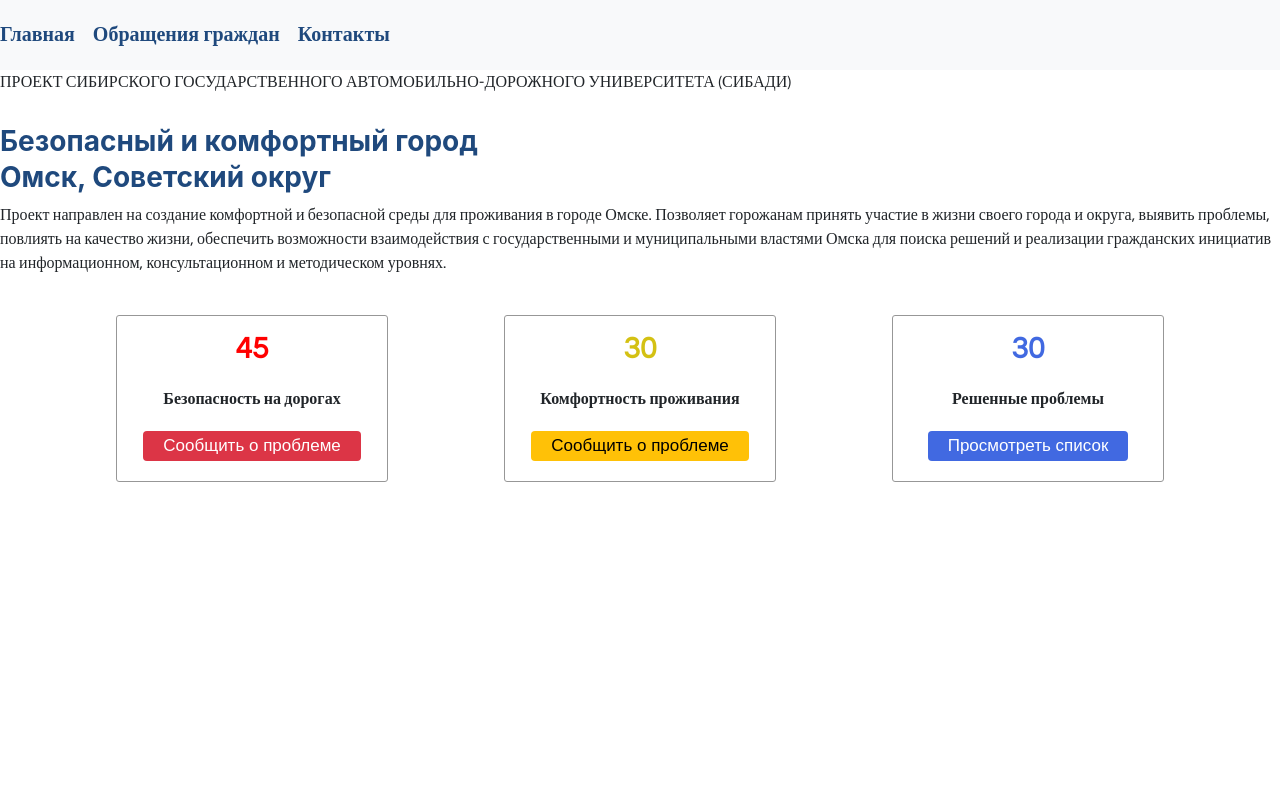
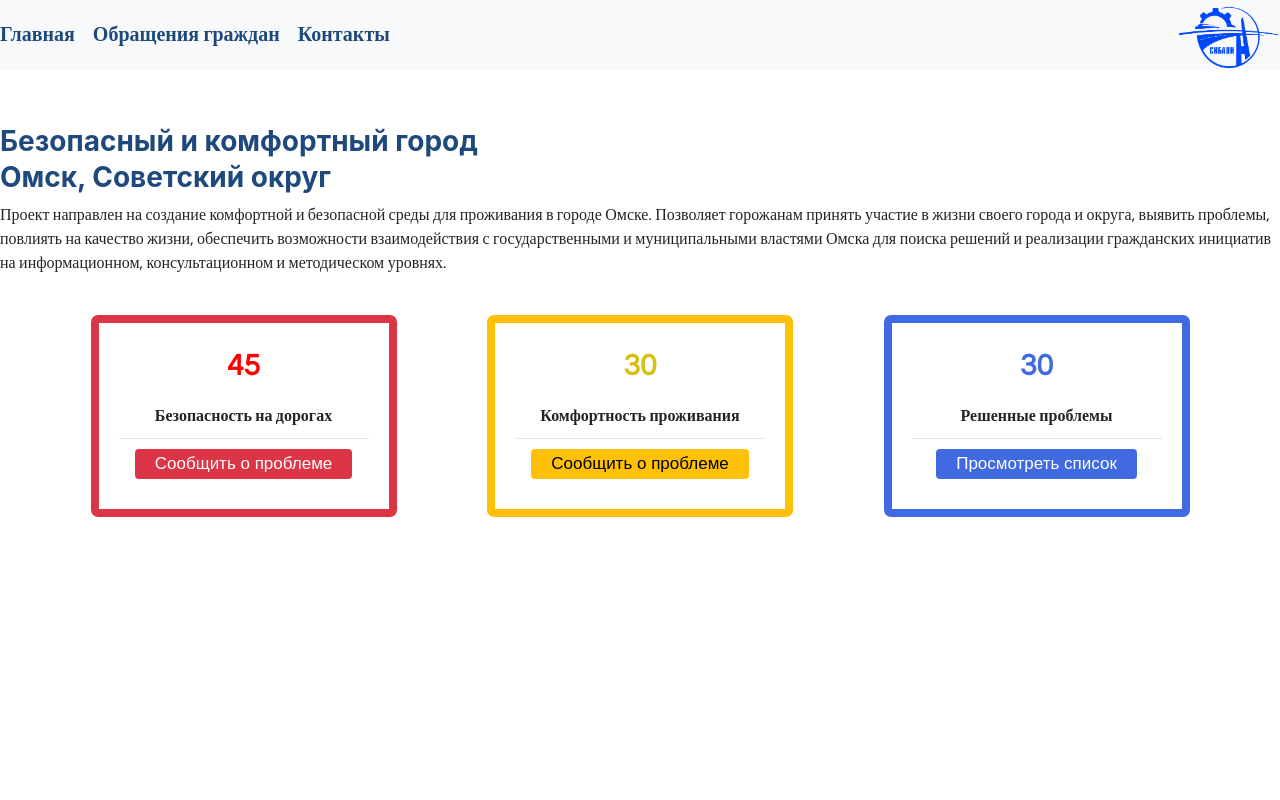
Before and after one commit to MaximShuvalov/SafeCity, a website: page UI/index.html in a window 1280 px wide. Shown: the top 800 px of the page. Drawn offline with nearby package versions, Linux system fonts and the light colour scheme.

Commit message:
header and stats border changes

```diff
--- a/UI/index.html
+++ b/UI/index.html
@@ -11,6 +11,7 @@
 <body>
     <header class="header">
 		<div class="container">
+            <div class="header__wraper">
                 <div class="header__menu">
                     <ul class="header__nav">
                         <li class="header__nav-item"><a href="#">Главная</a></li>
@@ -18,7 +19,8 @@
                         <li class="header__nav-item"><a href="#">Контакты</a></li>
                     </ul>
                 </div>
-            <p>ПРОЕКТ СИБИРСКОГО ГОСУДАРСТВЕННОГО АВТОМОБИЛЬНО-ДОРОЖНОГО УНИВЕРСИТЕТА (СИБАДИ)</p>
+                <!-- <p>ПРОЕКТ СИБИРСКОГО ГОСУДАРСТВЕННОГО АВТОМОБИЛЬНО-ДОРОЖНОГО УНИВЕРСИТЕТА (СИБАДИ)</p> -->
+                <a href="https://sibadi.org" target="_blank"><img src="img/SibADI_logo.png" alt="СИБАДИ" class="sib-logo"></a>
 		</div>
     </header>
     <section class="promo">
@@ -31,19 +33,22 @@
     <section class="stats">
         <div class="container">
             <div class="stats__wraper">
-                <div class="stats__item">
+                <div class="stats__item stats__item_road">
                     <div class="stats__number stats__number_road">45</div>
                     <div class="stats__descr">Безопасность на дорогах</div>
+                    <hr>
                     <button class="button button_road" onclick="location.href='apeal.html'">Сообщить о проблеме</button>
                 </div>
-                <div class="stats__item">
+                <div class="stats__item stats__item_live">
                     <div class="stats__number stats__number_live">30</div>
                     <div class="stats__descr">Комфортность проживания</div>
+                    <hr>
                     <button class="button button_live" onclick="location.href='apeal.html'">Сообщить о проблеме</button>
                 </div>
-                <div class="stats__item">
+                <div class="stats__item stats__item_solved">
                     <div class="stats__number stats__number_solved">30</div>
                     <div class="stats__descr">Решенные проблемы</div>
+                    <hr>
                     <button class="button button_solved">Просмотреть список</button>
                 </div>
             </div>
--- /dev/null
+++ b/UI/sass/base/_vars.scss
@@ -0,0 +1,2 @@
+$title_color: rgb(31, 73, 125);
+$title_hover_color: rgb(2, 36, 77);
--- a/UI/sass/blocks/_button.scss
+++ b/UI/sass/blocks/_button.scss
@@ -1,6 +1,5 @@
 .button{
     cursor: pointer;
-    margin-top: 20px;
     line-height: 30px;
     border-radius: 4px;
     border: none;
--- a/UI/sass/blocks/_header.scss
+++ b/UI/sass/blocks/_header.scss
@@ -2,6 +2,11 @@
     position: relative;
     height: 70px;
     background-color: #f8f9fa;
+    &__wraper{
+        display: flex;
+        justify-content: space-between;
+        align-items:center;
+    }
     &__menu{
         display: flex;
         justify-content: space-between;
@@ -26,15 +31,18 @@
     a{
         font-size: 20px;
         font-weight: bold;
-        color:rgb(31, 73, 125);
+        color: $title_color;
         text-decoration: none;
         transition: all .2s;
         &:hover{
-            color: rgb(2, 36, 77);
+            color: $title_hover_color;
         }
     }
     p{
         font-weight: 400;
         margin: 0;
     }
+    .sib-logo{
+        height: 65px;
+    }
 }
--- a/UI/sass/blocks/_promo.scss
+++ b/UI/sass/blocks/_promo.scss
@@ -2,7 +2,7 @@
     margin-top: 55px;
     h1, h2{
         font-weight: bold;
-        color: rgb(31, 73, 125);
+        color: $title_color;
         font-size: 1.75rem;
         margin: 0;
     }
--- a/UI/sass/blocks/_solved.scss
+++ b/UI/sass/blocks/_solved.scss
@@ -2,7 +2,7 @@
     margin: 50px 0 50px 0;
     h2{
         font-weight: bold;
-        color: rgb(31, 73, 125);
+        color: $title_color;
         font-size: 1.75rem;
     }
 }
--- a/UI/sass/blocks/_stats.scss
+++ b/UI/sass/blocks/_stats.scss
@@ -6,11 +6,23 @@
         justify-content: space-evenly;
     }
     &__item{
-        padding: 10px 10px 20px 10px;
+        padding: 20px 20px 30px 20px;
         width: 250px;
         text-align: center;
-        border: 1px solid rgb(151, 151, 151);
-        border-radius: 3px;
+        border-radius: 7px;
+        border: 8px solid;
+        &_road{
+            border-color:#dc3546;
+        }
+        &_live{
+            border-color:#ffc107;
+        }
+        &_solved{
+            border-color:#4169e1;
+        }
+        hr{
+            margin: 10px 0;
+        }
     }
     &__number{
         font-weight: 700;
--- a/UI/sass/style.scss
+++ b/UI/sass/style.scss
@@ -14,6 +14,7 @@ body {
 .map{
     height: 400px;
 }
+@import 'base/vars.scss';
 @import 'blocks/header';
 @import 'blocks/promo';
 @import 'blocks/stats';
```
Also changed, not shown: UI/css/style.min.css, UI/img/SibADI_logo.png (added). Lines whose indentation alone changed are shown as unchanged.
